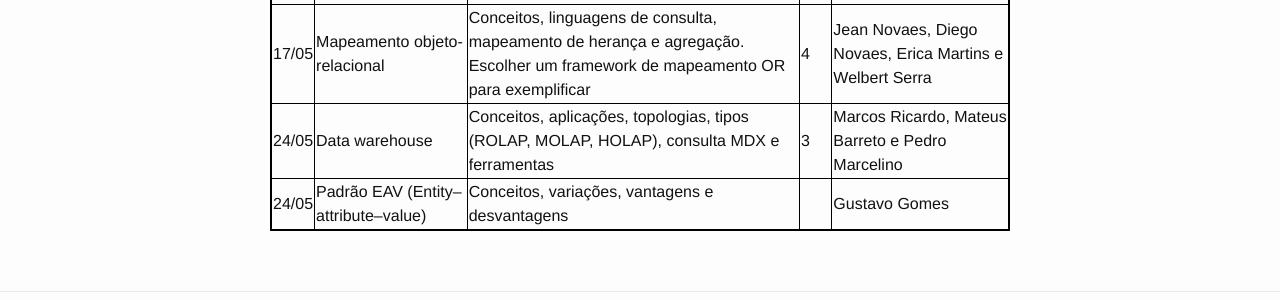
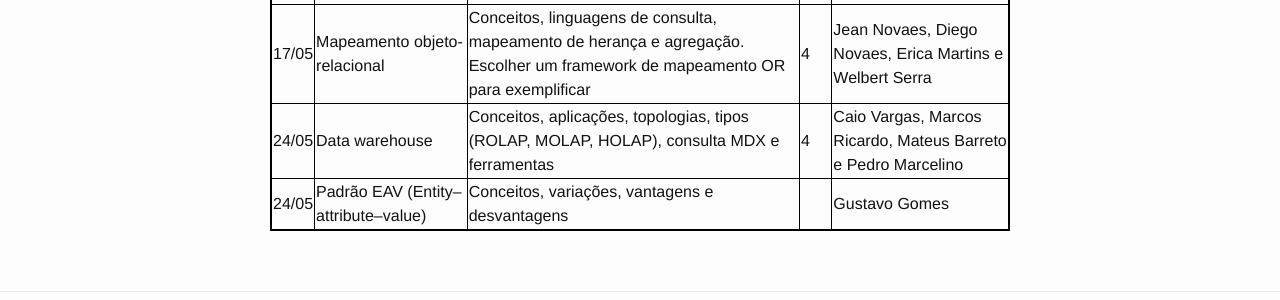
Before and after one commit to rodrigorgs/mata60, a Jekyll site: the page built from seminarios.md, in a window 1280 px wide. Shown: the part 777-1077 px from the top of the page. Built offline with Jekyll 4.4.1, drawn with Linux system fonts in a browser that asks for light colours.

Commit message:
Adiciona Caio Vargas a sua equipe.

```diff
--- a/seminarios.md
+++ b/seminarios.md
@@ -17,5 +17,5 @@ Seminários de até 30 minutos sobre temas selecionados.
 | 10/05    | BD geográfico                            | Conceitos, tipos de dados, consultas, índices. Escolher um SGBD para exemplificar                                                   |       4 | Luana Roberta, Luana Vieira, Igor Andrade, Ramon Meira             |
 | 17/05    | BDs distribuídos                         | Conceitos, propriedades ACID, replicação, fragmentação (particionamento, sharding)                                                  |       3 | Danilo, Evaldo, Jadson                                             |
 | 17/05    | Mapeamento objeto-relacional             | Conceitos, linguagens de consulta, mapeamento de herança e agregação. Escolher um framework de mapeamento OR para exemplificar      |       4 | Jean Novaes, Diego Novaes, Erica Martins e Welbert Serra           |
-| 24/05    | Data warehouse                           | Conceitos, aplicações, topologias, tipos (ROLAP, MOLAP, HOLAP), consulta MDX e ferramentas                                          |       3 | Marcos Ricardo, Mateus Barreto e Pedro Marcelino                   |
+| 24/05    | Data warehouse                           | Conceitos, aplicações, topologias, tipos (ROLAP, MOLAP, HOLAP), consulta MDX e ferramentas                                          |       4 | Caio Vargas, Marcos Ricardo, Mateus Barreto e Pedro Marcelino      |
 | 24/05    | Padrão EAV (Entity–attribute–value)      | Conceitos, variações, vantagens e desvantagens                                                                                      |         | Gustavo Gomes                                                      |
```
